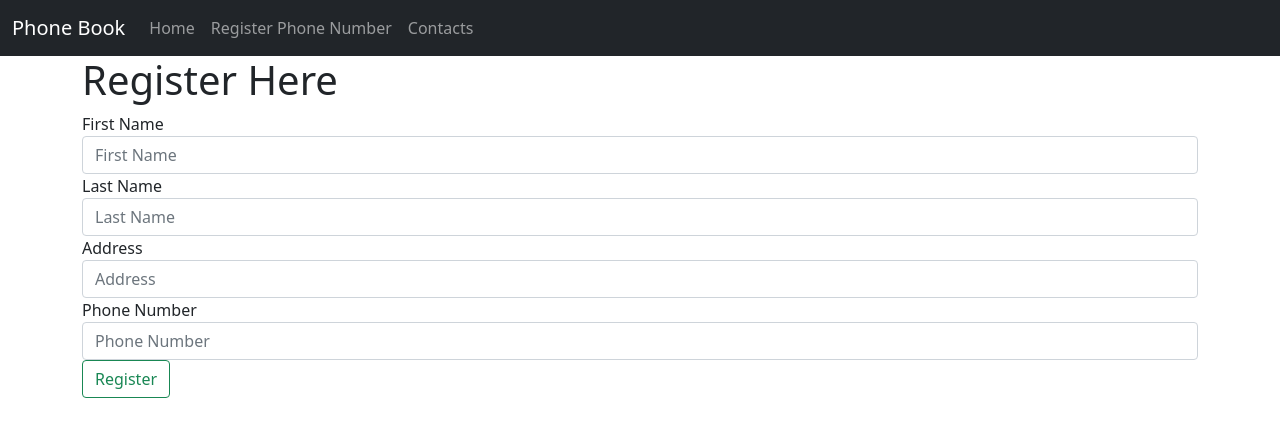
After one commit to melissachaca/phonebook_update, a Flask app: page /register in a window 1280 px wide. The commit adds this page. Shown: the top 437 px of the page. Run offline with Flask 2, Linux system fonts and the light colour scheme; some libraries are stand-ins or nearby versions.

Commit message:
add forms

```diff
--- a/app/__init__.py
+++ b/app/__init__.py
@@ -1,5 +1,6 @@
 from flask import Flask
 
 app = Flask (__name__)
+app.config['SECRET KEY'] = 'please work'
 
 from . import routes
--- a/app/forms.py
+++ b/app/forms.py
@@ -3,8 +3,8 @@ from wtforms import StringField, SubmitField
 from wtforms.validators import DataRequired
 
 class RegisterForm(FlaskForm):
-    first_name = StringField('First Name', validators = [DataRequired()])
-    last_name = StringField('Last Name', validators = [DataRequired()])
+    firstname = StringField('First Name', validators = [DataRequired()])
+    lastname = StringField('Last Name', validators = [DataRequired()])
     address = StringField('Address', validators = [DataRequired()])
-    phone_number = StringField('Phone Number', validators = [DataRequired()])
+    phonenumber = StringField('Phone Number', validators = [DataRequired()])
     submit = SubmitField('Register')
--- a/app/routes.py
+++ b/app/routes.py
@@ -1,5 +1,6 @@
 from app import app
 from flask import render_template
+from app.forms import RegisterForm
 
 @app.route('/')
 def index():
@@ -11,6 +12,9 @@ def name():
     my_name= 'Melissa'
     return f"Hello {my_name}"
 
-@app.route('/addcontact')
-def test():
-    return "this is a test"
+@app.route('/register', methods= ["GET", "POST"])
+def register():
+    form = RegisterForm()
+    if form.validate_on_submit():
+        print("FORM  HAS BEEN VLIDATED")
+    return render_template('register.html', form=form)
--- a/app/templates/base.html
+++ b/app/templates/base.html
@@ -7,8 +7,8 @@
         <meta name="Description" content="Enter your description here"/>
         <link rel="stylesheet" href="https://cdnjs.cloudflare.com/ajax/libs/twitter-bootstrap/5.1.0/css/bootstrap.min.css">
         <link rel="stylesheet" href="https://cdnjs.cloudflare.com/ajax/libs/font-awesome/5.15.4/css/all.min.css">
-        <link rel="stylesheet" href="assets/css/style.css">
-        <title>Title</title>
+        <!-- <link rel="stylesheet" href="assets/css/style.css"> -->
+        <title>{% block title %} Phone Book {% endblock %}</title>
         </head>
         <body>
 
@@ -16,9 +16,10 @@
 
 
             <div class="container">
-  <!-- Content here -->
-</div>
+                {% block content %}
 
+                {% endblock %}
+            </div>
 
 
         <script src="https://cdnjs.cloudflare.com/ajax/libs/popper.js/2.9.2/umd/popper.min.js"></script>
--- /dev/null
+++ b/app/templates/register.html
@@ -0,0 +1,30 @@
+{% extends 'base.html' %}
+
+{% block title %} Register Here {% endblock %}
+
+{% block content %}
+    <h1>Register Here</h1>
+
+    <form action="" method='post'>
+        {{ form.csrf_token }}
+        <div class="form-group">
+            <fieldset>
+                {{ form.firstname.label }}
+                {{ form.firstname(class='form-control', placeholder='First Name') }}
+            </fieldset>
+            <fieldset>
+                {{ form.lastname.label }}
+                {{ form.lastname(class='form-control', placeholder='Last Name') }}
+            </fieldset>
+            <fieldset>
+                {{ form.address.label }}
+                {{ form.address(class='form-control', placeholder='Address') }}
+            </fieldset>
+            <fieldset>
+                {{ form.phonenumber.label }}
+                {{ form.phonenumber(class='form-control', placeholder='Phone Number') }}
+            </fieldset>
+        </div>
+        {{ form.submit(class='btn btn-outline-success') }}
+    </form>
+{% endblock %}
```
